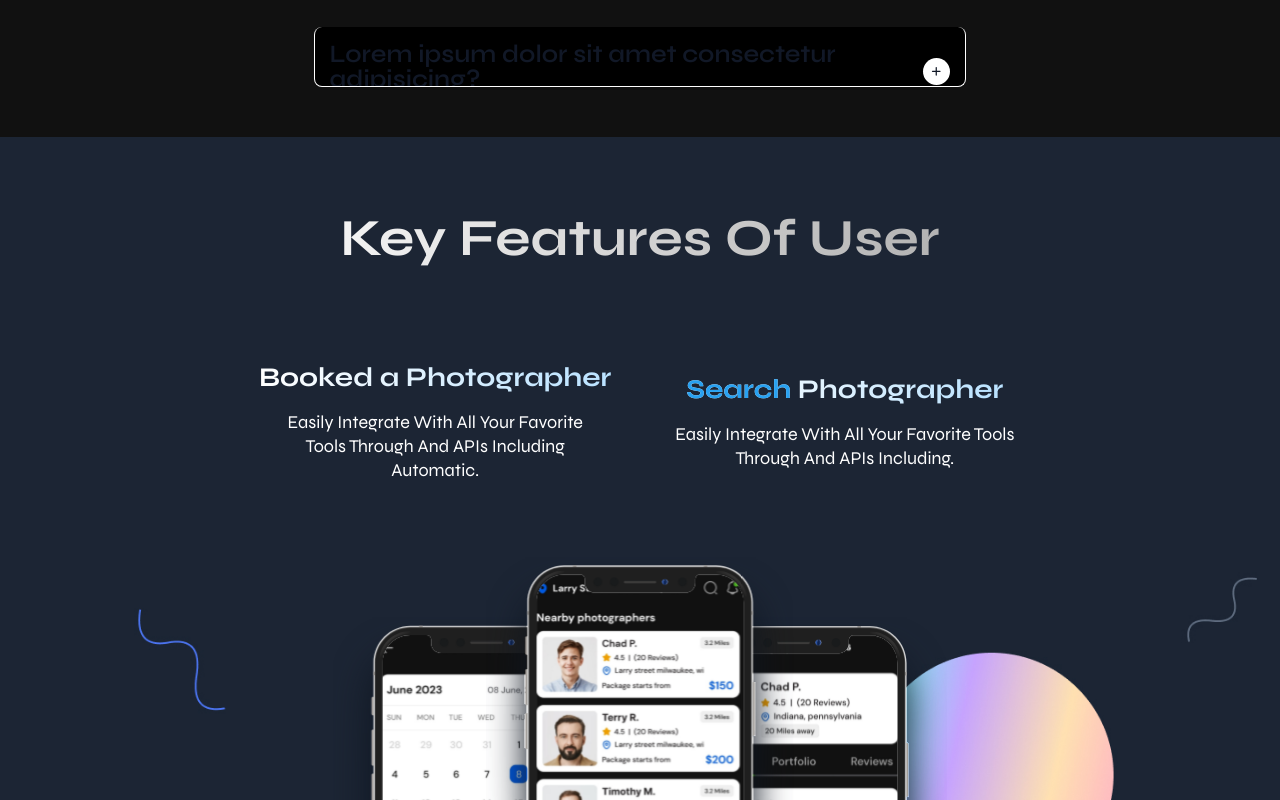
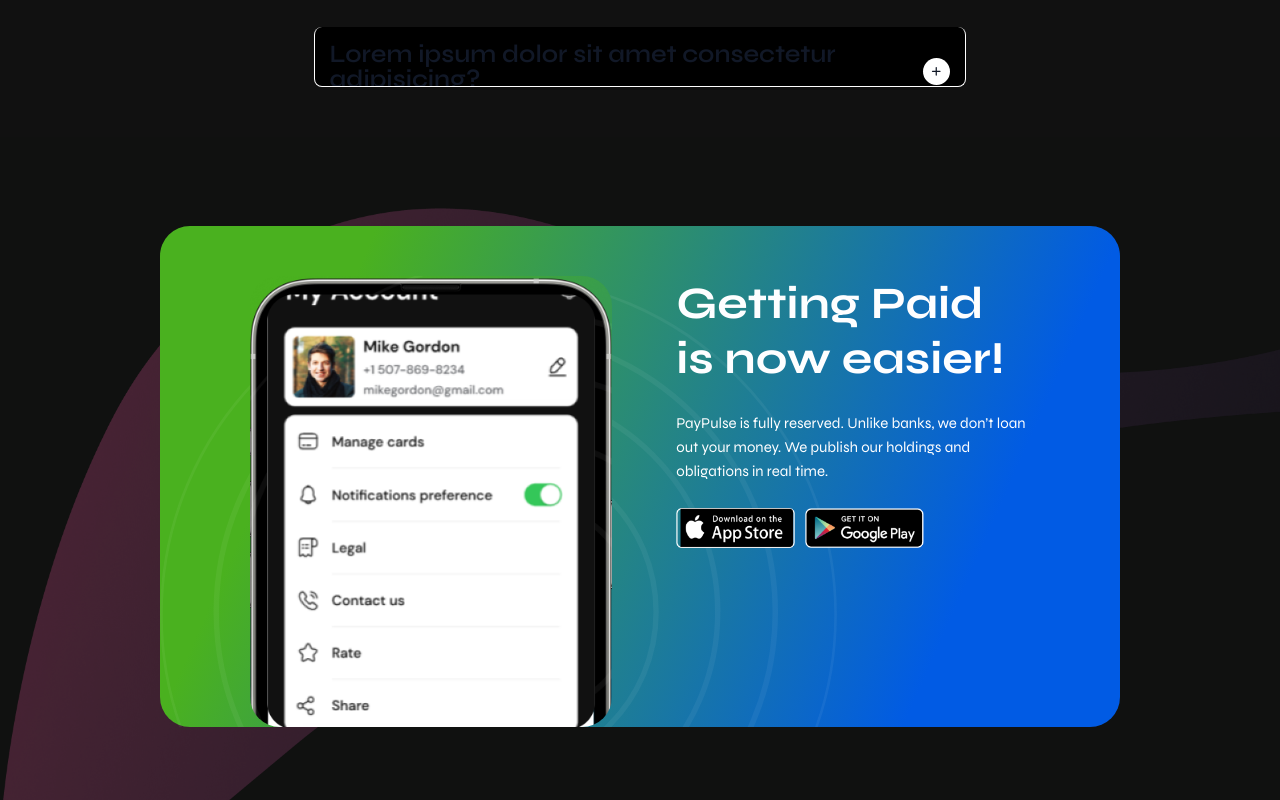
Before and after one commit to Jaivik01092001/instapixthree, a React (Create React App) app: page / in a window 1280 px wide. Shown: the part 3560-4360 px from the top of the page. Built offline with nearby package versions, Linux system fonts and the light colour scheme.

Commit message:
fix horizontal

```diff
--- a/src/App.js
+++ b/src/App.js
@@ -14,7 +14,7 @@
       <Hero />
       <HIT />
       <Faq />
-      <Keyfeature />
+      {/* <Keyfeature /> */}
       <Paid />
       <Footer />
     </>
```
